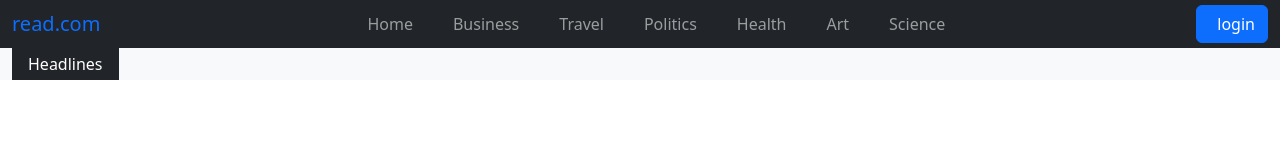
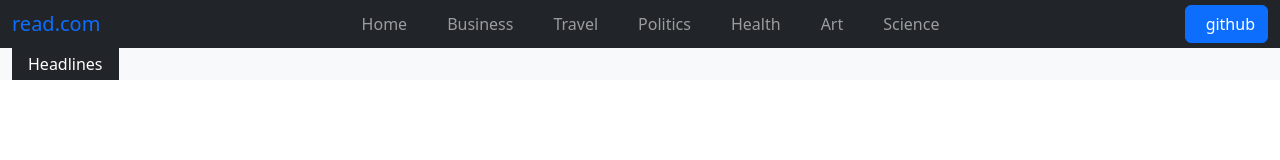
Before and after one commit to winterHack123/PS0-Omega, a website: page dist/news/index.html in a window 1280 px wide. Drawn offline with nearby package versions, Linux system fonts and the light colour scheme; files that its build step writes are made by us from their sources.

Commit message:
addnewfeature

```diff
--- a/dist/news/index.html
+++ b/dist/news/index.html
@@ -52,7 +52,7 @@
               </li>
             </ul>
 
-            <a href="" class="btn btn-primary text-decoration-none"><i class="fab me-2 fa-github"></i>login</a>
+            <a href="" class="btn btn-primary text-decoration-none"><i class="fab me-2 fa-github"></i>github</a>
           </div>
         </div>
       </nav>
```
